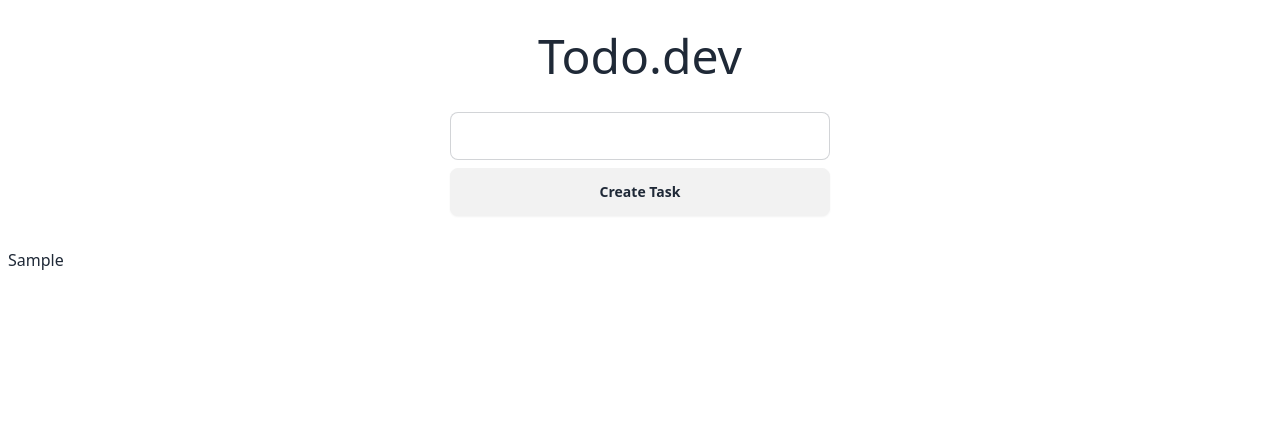
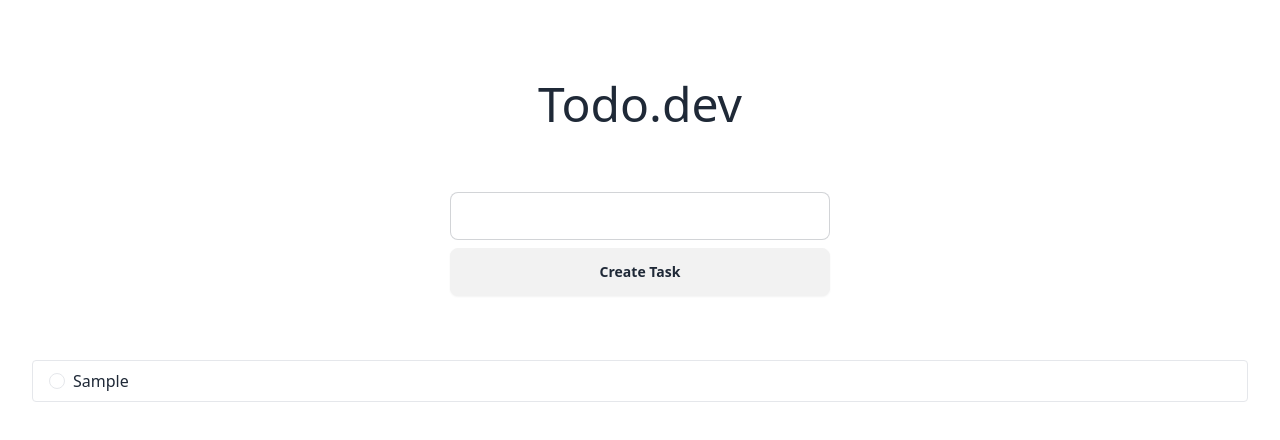
Before and after one commit to madnanrizqu/todo-dev, a React (Vite) app: page / in a window 1280 px wide. Both pictures are taken after typing "Sample" into the empty fields and a click on the button "Create Task". Shown: the top 440 px of the page. Built offline with nearby package versions, Linux system fonts and the light colour scheme.

Commit message:
feat: toggle task status feature

```diff
--- a/package.json
+++ b/package.json
@@ -10,6 +10,7 @@
     "preview": "vite preview"
   },
   "dependencies": {
+    "clsx": "^2.1.1",
     "dayjs": "^1.11.11",
     "framer-motion": "^11.2.6",
     "react": "^18.2.0",
--- a/src/App.tsx
+++ b/src/App.tsx
@@ -1,10 +1,18 @@
 import { useState } from "react";
 import { useForm } from "react-hook-form";
+import clsx from "clsx";
+import { match } from "ts-pattern";
 
 type Task = {
   id: number;
   title: string;
+  status: TaskStatus;
 };
+
+enum TaskStatus {
+  DONE = "done",
+  NOT_DONE = "notDone",
+}
 
 function App() {
   const [tasks, setTasks] = useState<Task[]>([]);
@@ -13,14 +21,36 @@ function App() {
   const handleCreateTask = (formValue: Task) => {
     setTasks((prev) => [
       ...prev,
-      { id: prev.length + 1, title: formValue.title },
+      {
+        id: prev.length + 1,
+        title: formValue.title,
+        status: TaskStatus.NOT_DONE,
+      },
     ]);
 
     reset();
   };
 
+  const handleToggleTask = (taskIndex: number) => {
+    setTasks((prev) =>
+      prev.map((task, index) => {
+        if (index === taskIndex) {
+          return {
+            ...task,
+            status: match(task.status)
+              .with(TaskStatus.DONE, () => TaskStatus.NOT_DONE)
+              .with(TaskStatus.NOT_DONE, () => TaskStatus.DONE)
+              .exhaustive(),
+          };
+        } else {
+          return task;
+        }
+      })
+    );
+  };
+
   return (
-    <main className="container mx-auto space-y-8 py-8 px-2">
+    <main className="container mx-auto space-y-16 py-20 px-8">
       <header>
         <h1 className="text-5xl text-center">Todo.dev</h1>
       </header>
@@ -45,9 +75,31 @@ function App() {
       </form>
 
       {tasks.length > 0 && (
-        <ul>
-          {tasks.map((v) => (
-            <li key={v.id}>{v.title}</li>
+        <ul className="space-y-4">
+          {tasks.map((v, taskIndex) => (
+            <li
+              className={clsx(
+                "transition-all border rounded px-4 py-2 flex gap-2 items-center",
+                {
+                  "opacity-40": v.status === TaskStatus.DONE,
+                }
+              )}
+              key={v.id}
+            >
+              <button
+                className={clsx("border w-4 h-4 rounded-full", {
+                  "bg-white": v.status === TaskStatus.DONE,
+                })}
+                onClick={() => handleToggleTask(taskIndex)}
+              />
+              <span
+                className={clsx({
+                  "line-through": v.status === TaskStatus.DONE,
+                })}
+              >
+                {v.title}
+              </span>
+            </li>
           ))}
         </ul>
       )}
```
Also changed, not shown: 1 other file (tests, documents, lock files or other folders).
